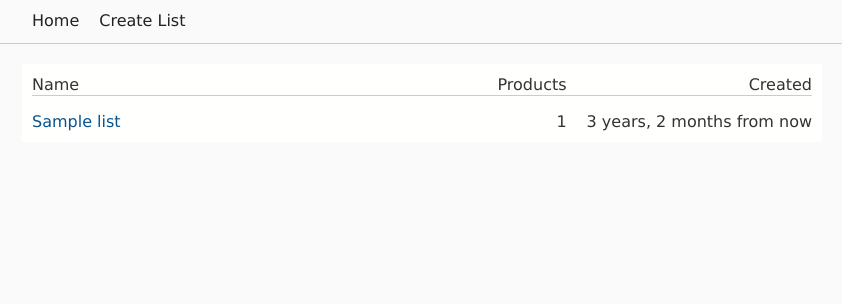
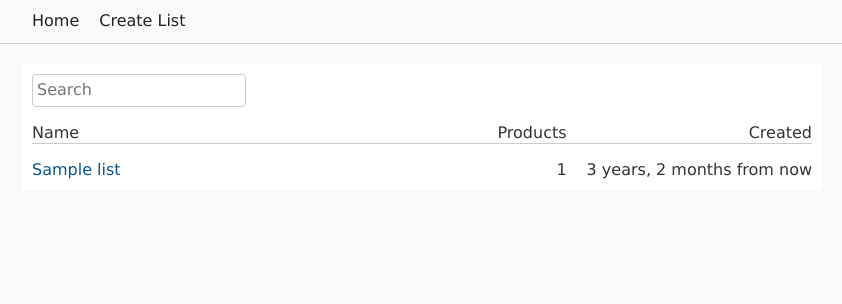
Before and after one commit to jtrain/django-three-ways, a Django app: page / in a window 1280 px wide. Shown: the top 304 px of the page, without its empty margins (218-1060 px from the left). Run offline with Django 3.2, Linux system fonts and the light colour scheme; tables that the repository leaves empty hold one stand-in row (values such as "Sample post"); some libraries are stand-ins or nearby versions.

Commit message:
html search

```diff
--- a/shopping/lists/views.py
+++ b/shopping/lists/views.py
@@ -6,17 +6,21 @@ from django.views.generic import (
 from braces.views import (
     OrderableListMixin, FormValidMessageMixin, PrefetchRelatedMixin
 )
-from extra_views import InlineFormSet, CreateWithInlinesView
+from extra_views import (
+    InlineFormSet, CreateWithInlinesView, SearchableListMixin
+)
 
 from lists.forms import ItemForm, ListForm
 from lists.models import List, Item
 
 
-class DashboardView(PrefetchRelatedMixin, OrderableListMixin, ListView):
+class DashboardView(SearchableListMixin, PrefetchRelatedMixin,
+                    OrderableListMixin, ListView):
     model = List
     prefetch_related = ['items']
     orderable_columns = ('created_at', 'name', 'quantity')
     orderable_columns_default = '-created_at'
+    search_fields = ['name', 'items__name']
 
 
 class ItemsInline(InlineFormSet):
--- a/shopping/templates/base.html
+++ b/shopping/templates/base.html
@@ -51,6 +51,20 @@
         background-color: #fffffe;
         box-sizing: border-box;
         padding: 10px;
+      }
+
+      .filters {
+        margin-bottom: 15px;
+      }
+
+      input.search {
+        border-radius: 4px;
+        border: 1px solid #ccc;
+        padding: 4px;
+      }
+
+      input.search:focus {
+        border-color: #2B6DA2;
       }
 
       table {
--- a/shopping/templates/lists/list_list.html
+++ b/shopping/templates/lists/list_list.html
@@ -3,6 +3,11 @@
 {% load humanize %}
 
 {% block content %}
+  <div class="filters">
+    <form method="GET" action="{% url 'dashboard' %}">
+      <input class="search" type="text" name="q" value="" placeholder="Search" />
+    </form>
+  </div>
   <table>
     <thead>
       <tr>
```
